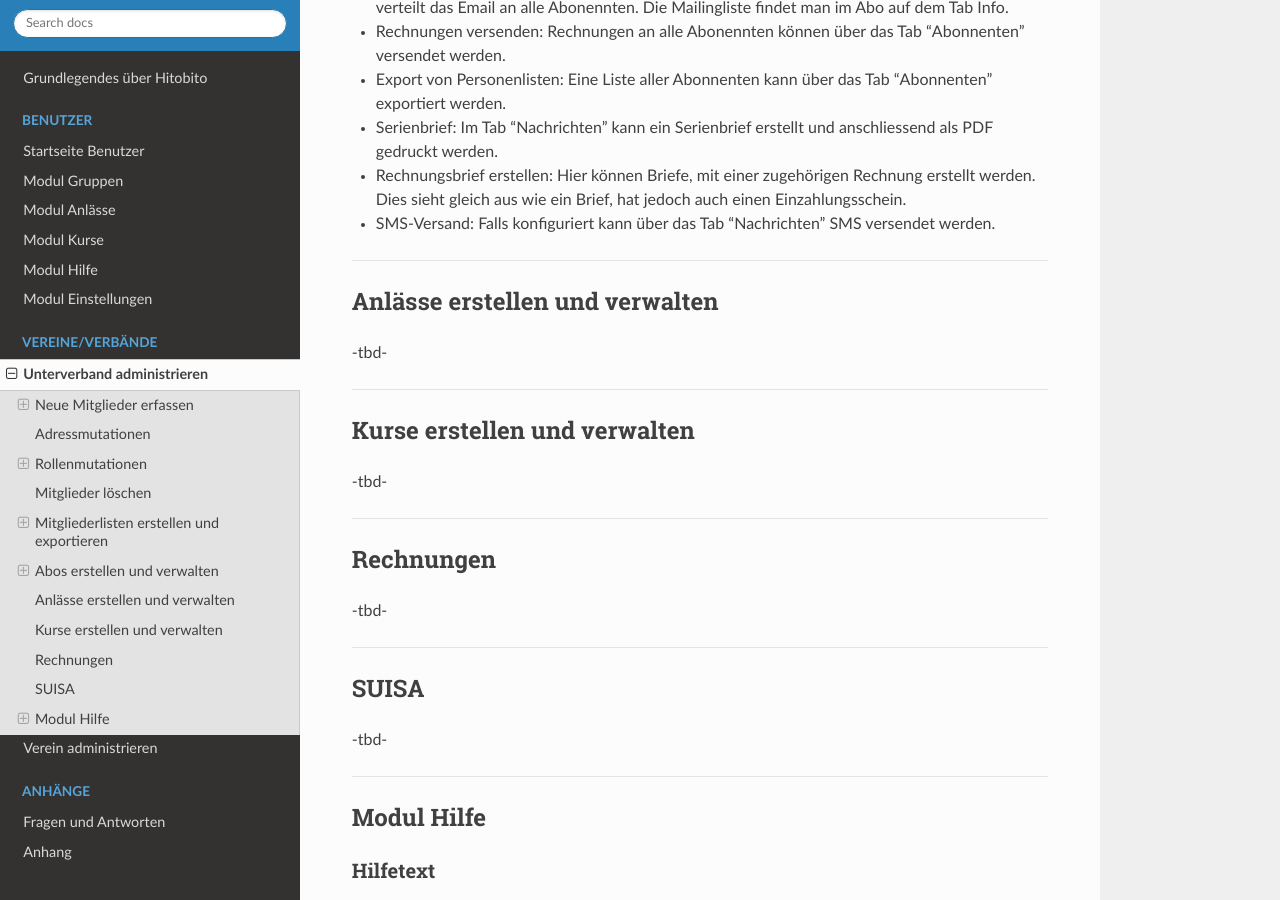
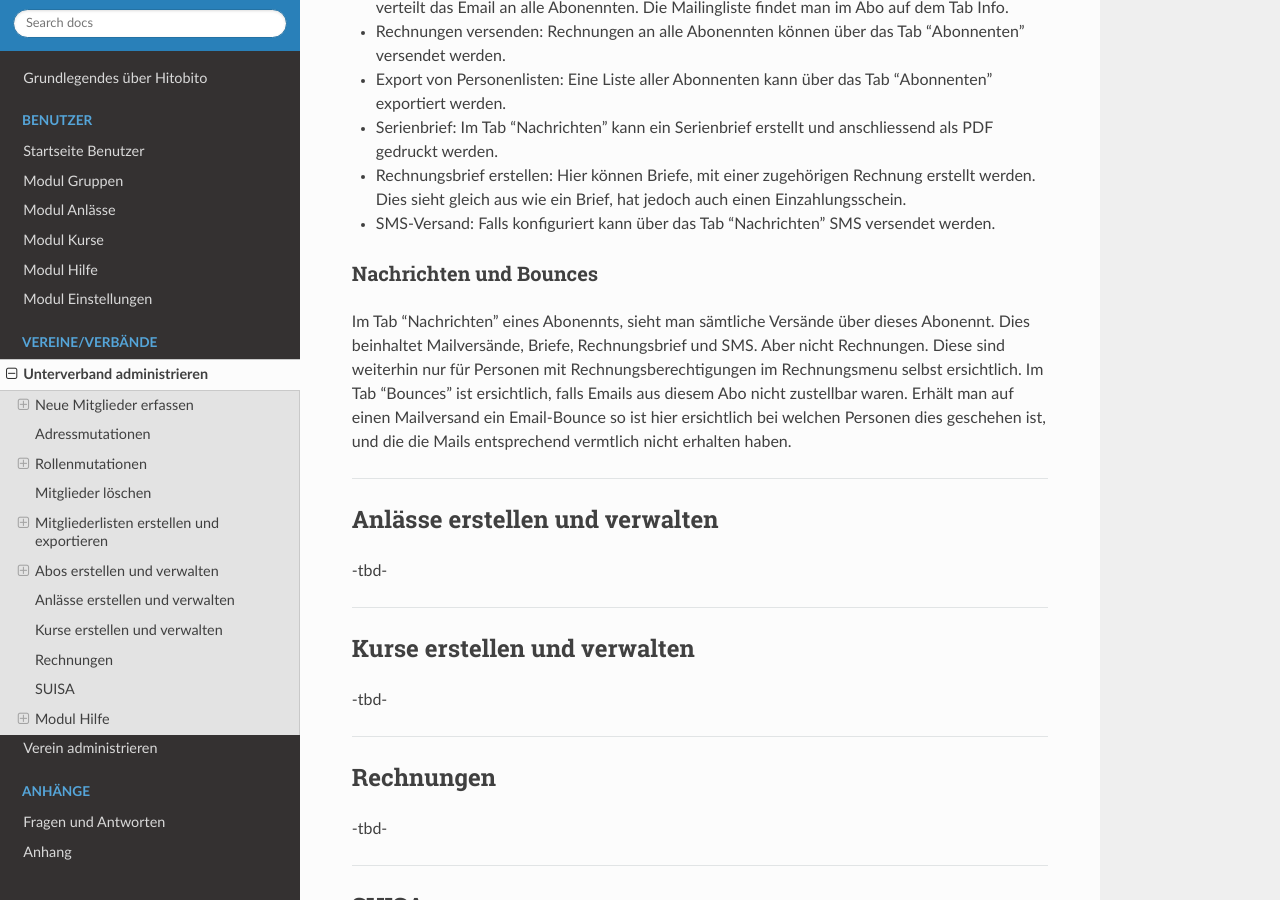
Before and after one commit to hitobito/user_documentation_ejv, a Sphinx documentation site: the page built from docs/verband.md, in a window 1280 px wide and 900 px high, scrolled down 14473 px. Built offline with Sphinx 7.4.7 and the Read the Docs theme 3.1.0, drawn with Linux system fonts in a browser that asks for light colours.

Commit message:
Update verband.md

```diff
--- a/docs/verband.md
+++ b/docs/verband.md
@@ -193,6 +193,9 @@ Hat sich ein Mitglied vor Minuten neu angemeldet, erhält es den Versand an alle
 - Rechnungsbrief erstellen: Hier können Briefe, mit einer zugehörigen Rechnung erstellt werden. Dies sieht gleich aus wie ein Brief, hat jedoch auch einen Einzahlungsschein.
 - SMS-Versand: Falls konfiguriert kann über das Tab "Nachrichten" SMS versendet werden.
 
+### Nachrichten und Bounces
+Im Tab "Nachrichten" eines Abonennts, sieht man sämtliche Versände über dieses Abonennt. Dies beinhaltet Mailversände, Briefe, Rechnungsbrief und SMS. Aber nicht Rechnungen. Diese sind weiterhin nur für Personen mit Rechnungsberechtigungen im Rechnungsmenu selbst ersichtlich.
+Im Tab "Bounces" ist ersichtlich, falls Emails aus diesem Abo nicht zustellbar waren. Erhält man auf einen Mailversand ein Email-Bounce so ist hier ersichtlich bei welchen Personen dies geschehen ist, und die die Mails entsprechend vermtlich nicht erhalten haben.
 
 ---
 ## Anlässe erstellen und verwalten
```
